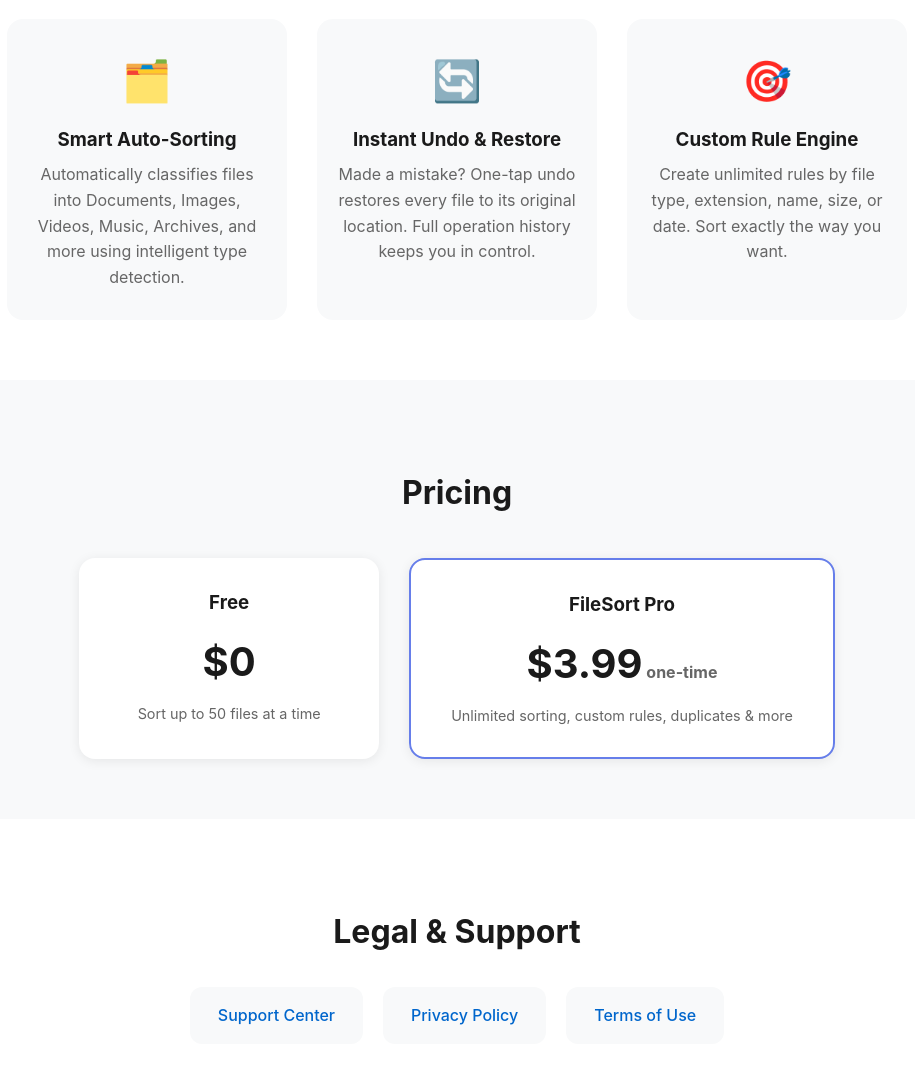
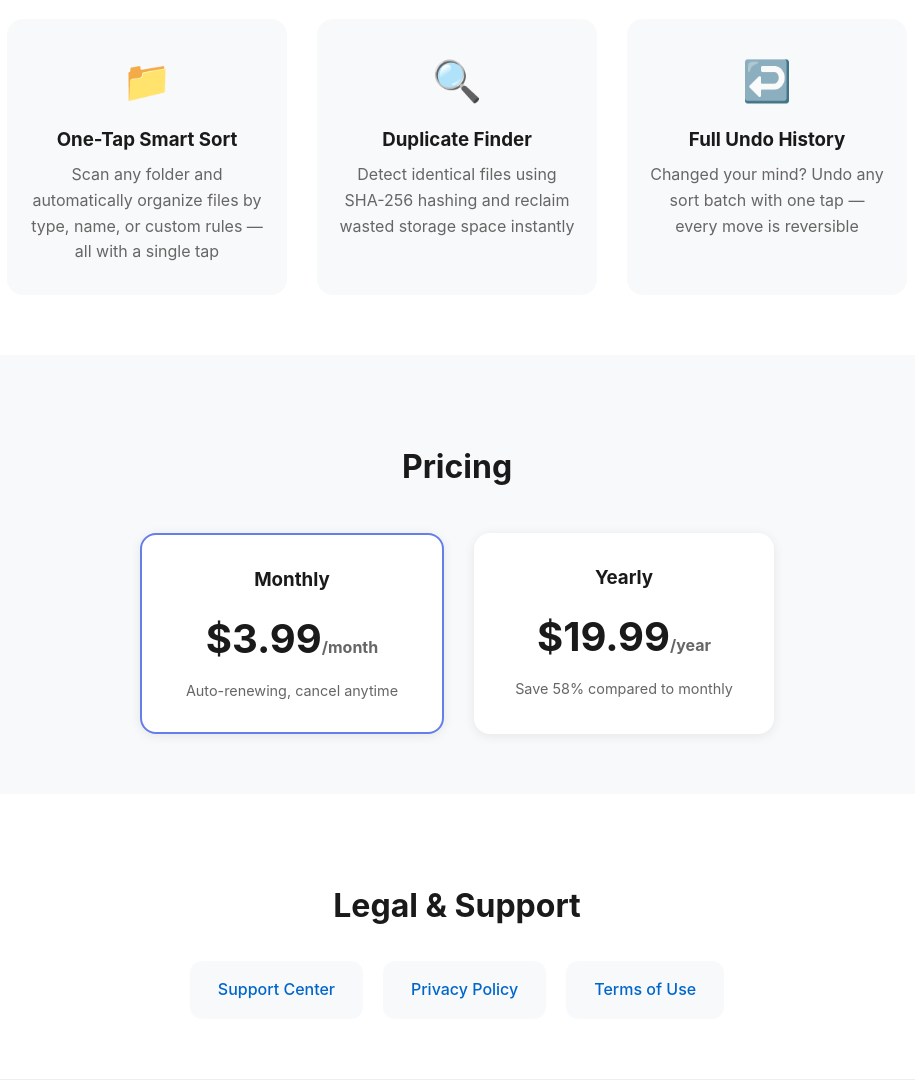
Before and after one commit to asunnyboy861/FileSort, a plain HTML site: page docs/index.html in a window 1280 px wide. Shown: the part 520-1606 px from the top of the page, without its empty margins (183-1098 px from the left). Drawn offline with Linux system fonts and the light colour scheme.

```diff
--- a/docs/index.html
+++ b/docs/index.html
@@ -42,7 +42,7 @@
 <body>
 <div class="landing-hero">
         <h1>FileSort</h1>
-        <p class="tagline">Tame Your Messy Folders in One Tap</p>
+        <p class="tagline">Sort your messy folders instantly with smart rules and one-tap automation</p>
         <a id="download-btn" href="https://apps.apple.com/us/app/id[APP_STORE_ID]?mt=8" class="download-btn">
             <svg width="24" height="24" viewBox="0 0 24 24" fill="white" style="vertical-align:middle;margin-right:8px">
                 <path d="M18.71 19.5c-.83 1.24-1.71 2.45-3.05 2.47-1.34.03-1.77-.79-3.29-.79-1.53 0-2 .77-3.27.82-1.31.05-2.3-1.32-3.14-2.53C4.25 17 2.94 12.45 4.7 9.39c.87-1.52 2.43-2.48 4.12-2.51 1.28-.02 2.5.87 3.29.87.78 0 2.26-1.07 3.8-.91.65.03 2.47.26 3.64 1.98-.09.06-2.17 1.28-2.15 3.81.03 3.02 2.65 4.03 2.68 4.04-.03.07-.42 1.44-1.38 2.83M13 3.5c.73-.83 1.94-1.46 2.94-1.5.13 1.17-.34 2.35-1.04 3.19-.69.85-1.83 1.51-2.95 1.42-.15-1.15.41-2.35 1.05-3.11z"/>
@@ -55,19 +55,19 @@
         <h2>Why FileSort?</h2>
         <div class="features-grid">
             <div class="feature-card">
-                <div class="feature-icon">🗂️</div>
-                <h3>Smart Auto-Sorting</h3>
-                <p>Automatically classifies files into Documents, Images, Videos, Music, Archives, and more using intelligent type detection.</p>
+                <div class="feature-icon">📁</div>
+                <h3>One-Tap Smart Sort</h3>
+                <p>Scan any folder and automatically organize files by type, name, or custom rules — all with a single tap</p>
             </div>
             <div class="feature-card">
-                <div class="feature-icon">🔄</div>
-                <h3>Instant Undo & Restore</h3>
-                <p>Made a mistake? One-tap undo restores every file to its original location. Full operation history keeps you in control.</p>
+                <div class="feature-icon">🔍</div>
+                <h3>Duplicate Finder</h3>
+                <p>Detect identical files using SHA-256 hashing and reclaim wasted storage space instantly</p>
             </div>
             <div class="feature-card">
-                <div class="feature-icon">🎯</div>
-                <h3>Custom Rule Engine</h3>
-                <p>Create unlimited rules by file type, extension, name, size, or date. Sort exactly the way you want.</p>
+                <div class="feature-icon">↩️</div>
+                <h3>Full Undo History</h3>
+                <p>Changed your mind? Undo any sort batch with one tap — every move is reversible</p>
             </div>
         </div>
     </div>
@@ -75,15 +75,15 @@
     <div class="pricing">
         <h2>Pricing</h2>
         <div class="pricing-grid">
+            <div class="pricing-card featured">
+                <h3>Monthly</h3>
+                <p class="price">$3.99<span>/month</span></p>
+                <p class="price-note">Auto-renewing, cancel anytime</p>
+            </div>
             <div class="pricing-card">
-                <h3>Free</h3>
-                <p class="price">$0</p>
-                <p class="price-note">Sort up to 50 files at a time</p>
-            </div>
-            <div class="pricing-card featured">
-                <h3>FileSort Pro</h3>
-                <p class="price">$3.99<span>&nbsp;one-time</span></p>
-                <p class="price-note">Unlimited sorting, custom rules, duplicates & more</p>
+                <h3>Yearly</h3>
+                <p class="price">$19.99<span>/year</span></p>
+                <p class="price-note">Save 58% compared to monthly</p>
             </div>
         </div>
     </div>
```
Also changed, not shown: docs/privacy.html (+1 -1 lines), docs/terms.html (+1 -1 lines), 1 other file.
